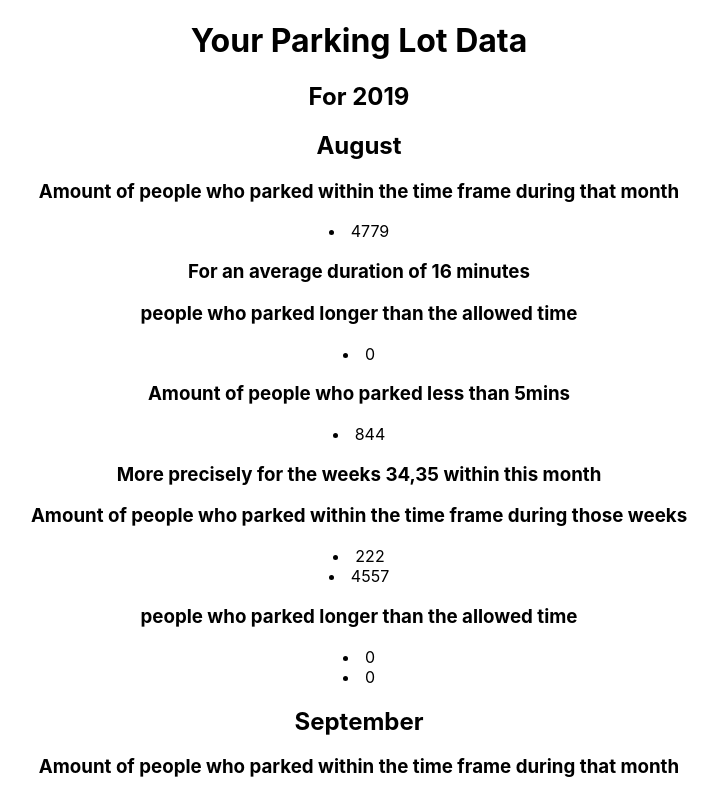
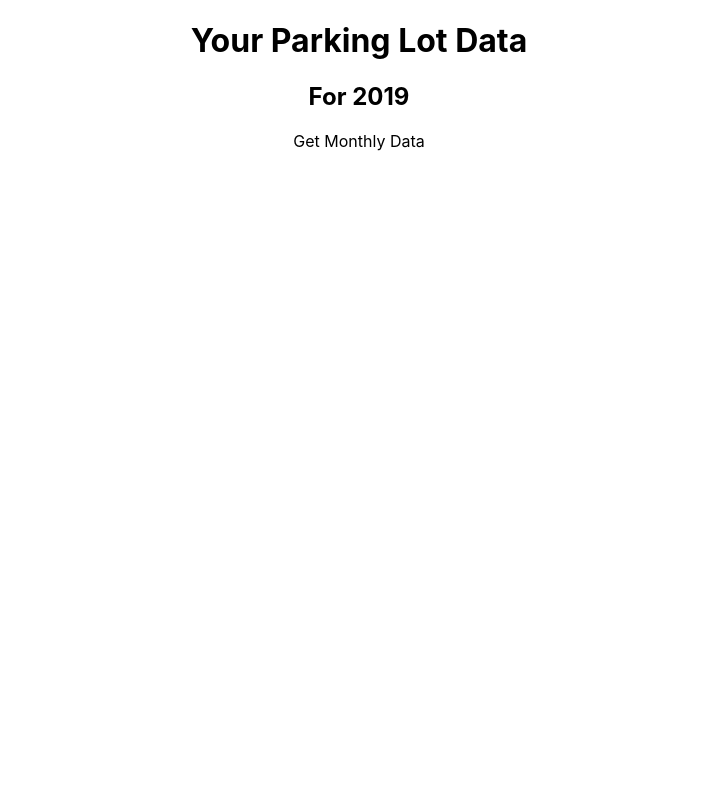
Before and after one commit to Boujean/JsonDataDisplay, a React (Create React App) app: page / in a window 1280 px wide. Shown: the top 799 px of the page, without its empty margins (281-999 px from the left). Built offline with nearby package versions, Linux system fonts and the light colour scheme.

Commit message:
Adding_Buttons_to_display

```diff
--- a/src/List/DataList.js
+++ b/src/List/DataList.js
@@ -1,6 +1,7 @@
 import React, { Component } from 'react'
 import Disp_data from '../Data/example_data.json'
 import MonthName from './MonthNumberToName.js'
+import ToggleDiv from '../Toggle_Show_button.js'
 
 class DataList extends Component {
   render () {
@@ -8,12 +9,13 @@ class DataList extends Component {
       <div>
         <h1> Your Parking Lot Data </h1>
         <h2>For {Disp_data.Years}</h2>
-        <div>
+        <ToggleDiv>
           {Disp_data.Years_Features.map(function (months, index) {
         		return <div>
               {months.Months_Features.map(function (month_details, i) {
    					return <div>
                   <h2>{MonthName((months.Months[0] + Number(i)))}</h2>
+                  <ToggleDiv>
        <h3>  Amount of people who parked within the time frame during that month</h3>
        <li>{month_details.Correct.toString()}</li>
        <h3> For an average duration of {month_details.Correct_Duration.toString()} minutes </h3>
@@ -22,7 +24,7 @@ class DataList extends Component {
        <h3>  Amount of people who parked less than 5mins</h3>
        <li>{month_details.Short.toString()} </li>
        <h3> More precisely for the weeks {month_details.Weeks.toString()} within this month</h3>
-
+       <ToggleDiv>
                       <h3> Amount of people who parked within the time frame during those weeks </h3>
                       {month_details.Weeks_Features.map(function (weeks_details, l) {
                         return <li key={l}>{weeks_details.Correct.toString()}</li>
@@ -31,12 +33,13 @@ class DataList extends Component {
                       {month_details.Weeks_Features.map(function (weeks_details, l) {
                         return <li key={l}>{weeks_details.Violators.toString()}</li>
                       })}
+                    </ToggleDiv>
+     </ToggleDiv>
                </div>
               })}
                  </div>
           })}
-        </div>
-          })}
+        </ToggleDiv>
       </div>
     )
   }
--- /dev/null
+++ b/src/Toggle_Show_button.js
@@ -0,0 +1,44 @@
+import React, { Component } from 'react'
+
+class ToggleDiv extends React.Component {
+  constructor (props) {
+    super(props)
+    this.state = {
+      opened: false
+    }
+    this.toggleBox = this.toggleBox.bind(this)
+  }
+
+  toggleBox () {
+    const { opened } = this.state
+    this.setState({
+      opened: !opened
+    })
+  }
+
+  render () {
+    var { title, children } = this.props
+    const { opened } = this.state
+
+    if (opened) {
+      title = 'Hide Monthly Data'
+    } else {
+      title = 'Get Monthly Data'
+    }
+
+    return (
+      <div className='box'>
+        <div className='boxTitle' onClick={this.toggleBox}>
+          {title}
+        </div>
+        {opened && (
+          <div class='boxContent'>
+            {children}
+          </div>
+        )}
+      </div>
+    )
+  }
+}
+
+export default ToggleDiv
```
Lines whose indentation alone changed are shown as unchanged.
